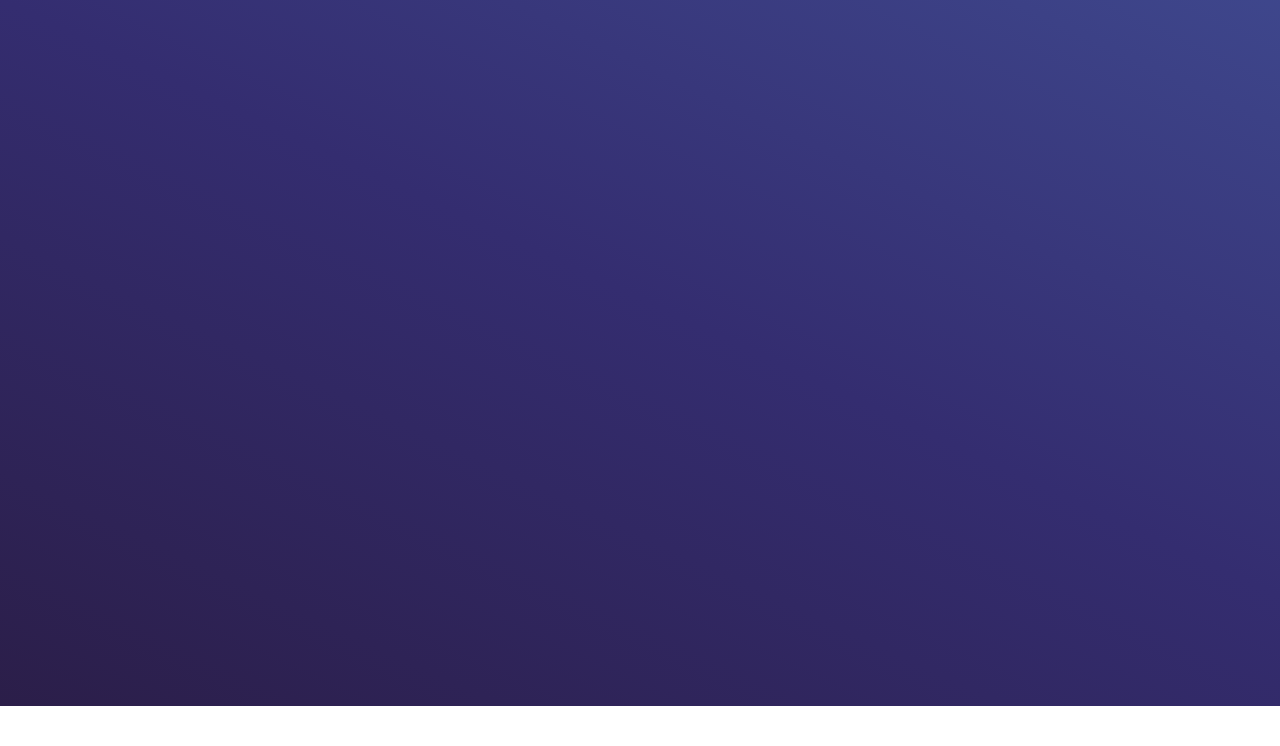
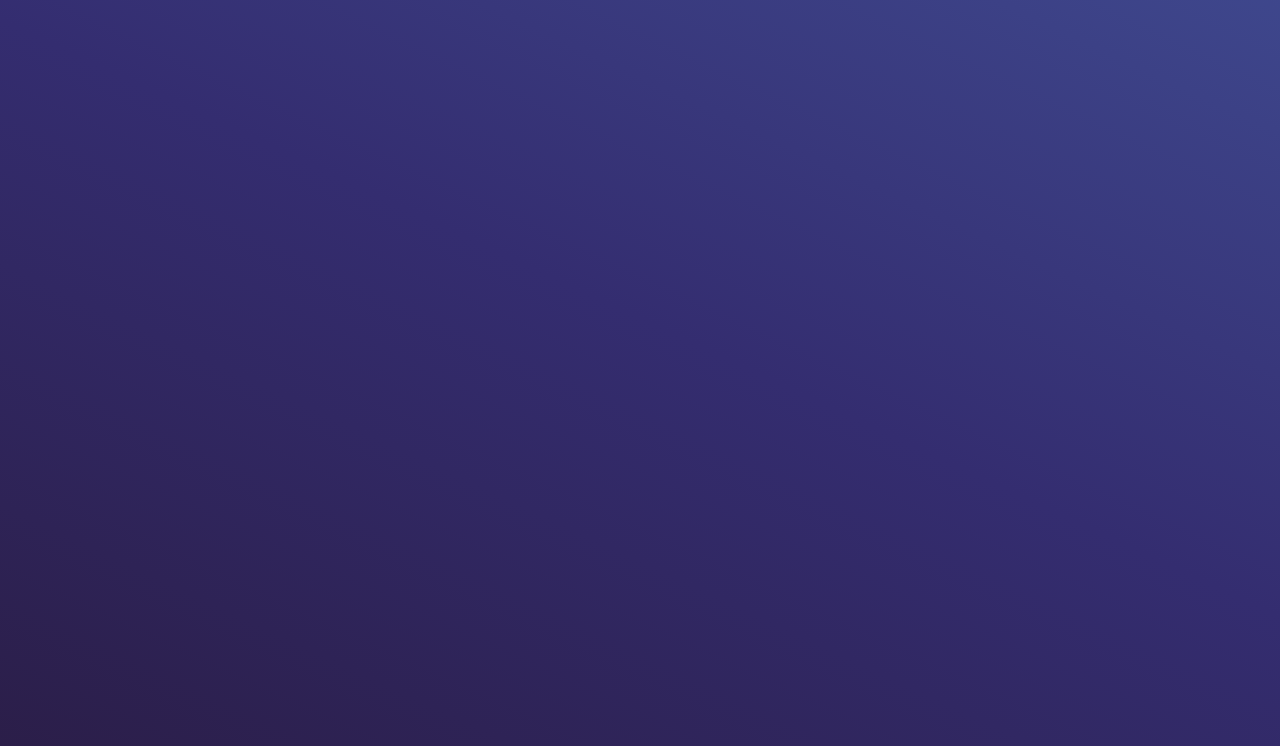
Before and after one commit to Donkasem55/Donkasem55.github.io, a website: page index.html in a window 1280 px wide. Shown: the part 110-856 px from the top of the page. Before the commit the page ends 816 px from the top, so only its background shows below. Drawn offline with Linux system fonts and the light colour scheme.

Commit message:
website update 3

```diff
--- a/index.css
+++ b/index.css
@@ -87,7 +87,7 @@ body {
     padding-right: 10px;
     width: calc(100vw - 60px);
     height: auto;
-    min-height: calc(100vh - 75px);
+    min-height: 100vh;
     margin: 0;
 }
 
```
